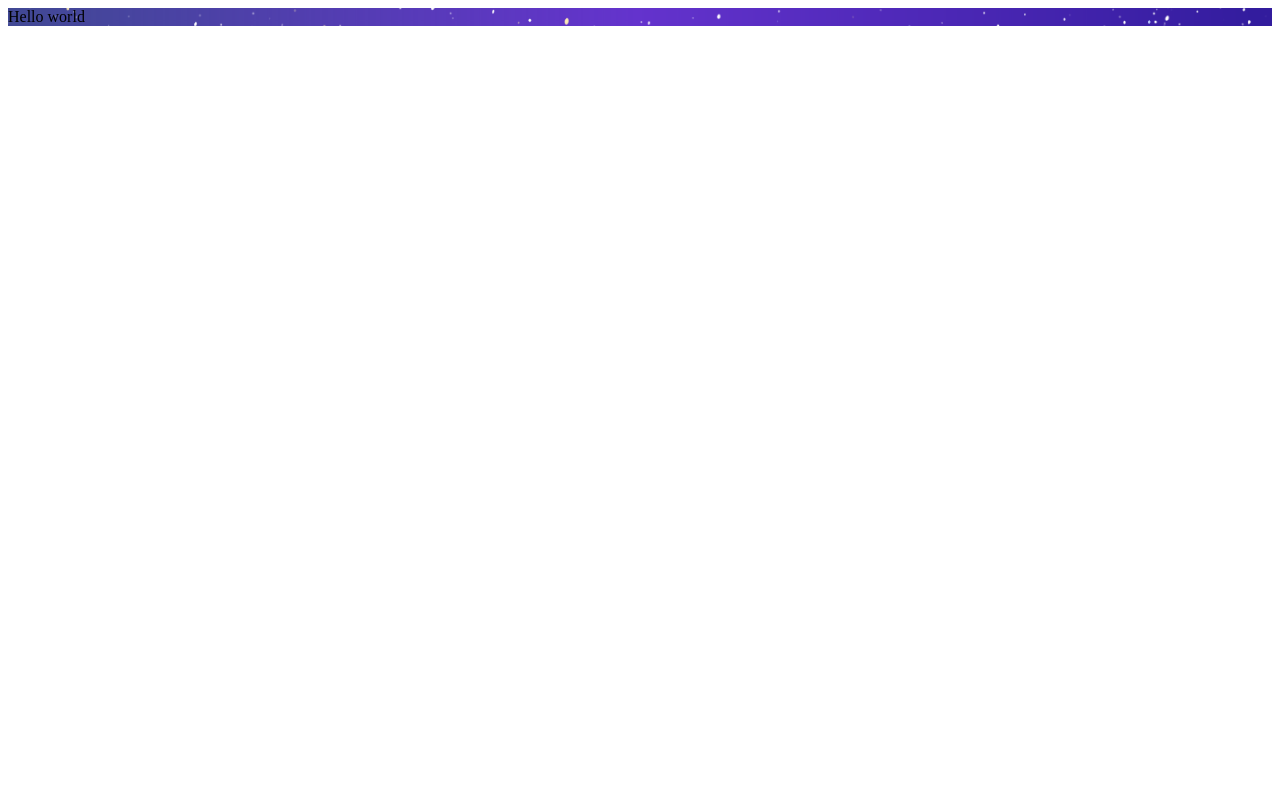
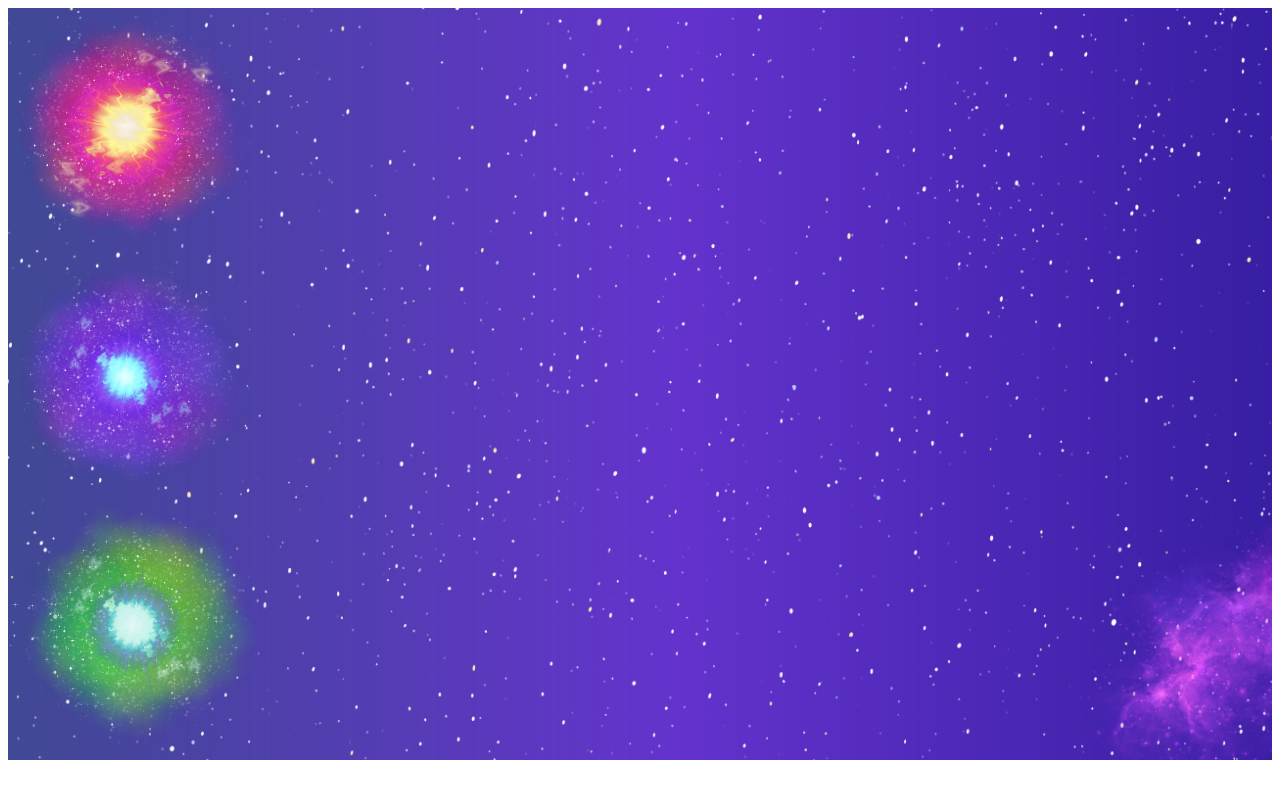
Before and after one commit to Sophiak113/CreativePortfolioWebsite, a React (Create React App) app in the folder my-space-portfolio/: page / in a window 1280 px wide. Built offline with nearby package versions, Linux system fonts and the light colour scheme.

Commit message:
Adding icon components using props

```diff
--- a/my-space-portfolio/src/components/App.jsx
+++ b/my-space-portfolio/src/components/App.jsx
@@ -1,10 +1,19 @@
+import Icon from "./Icon";
 
 function App() {
   return (
-    <div style={{backgroundImage:"url(/SpaceBackground.png)",
+    <div style={{
+      // Below puts a backgroundimage for app will appear behind all components
+      backgroundImage:"url(/SpaceBackground.png)",
     backgroundRepeat:"no-repeat",
     backgroundSize: "cover"}}>
-      Hello world
+    <Icon src = "/PinkSolarSystem.png" alt="Pink solar system" width="20%" height ="20%"
+    style={{}}/>
+    {/* Left style tag empty, just adding images before deciding where they'll go */}
+    <Icon src = "/PurpleSolarSystem.png" alt="Purple solar system" width="20%" height ="20%"
+    style={{}}/>
+    <Icon src = "/GreenSolarSystem.png" alt="Green solar system" width="20%" height ="20%"
+    style={{}}/>
     </div>
   );
 }
--- /dev/null
+++ b/my-space-portfolio/src/components/Icon.jsx
@@ -0,0 +1,12 @@
+import React from 'react'
+
+const Icon = (props) => {
+  return (
+    <div>
+      <img src={props.src} alt={props.alt} width={props.width} height={props.height}
+      style={props.style} />
+    </div>
+  )
+}
+
+export default Icon
```
